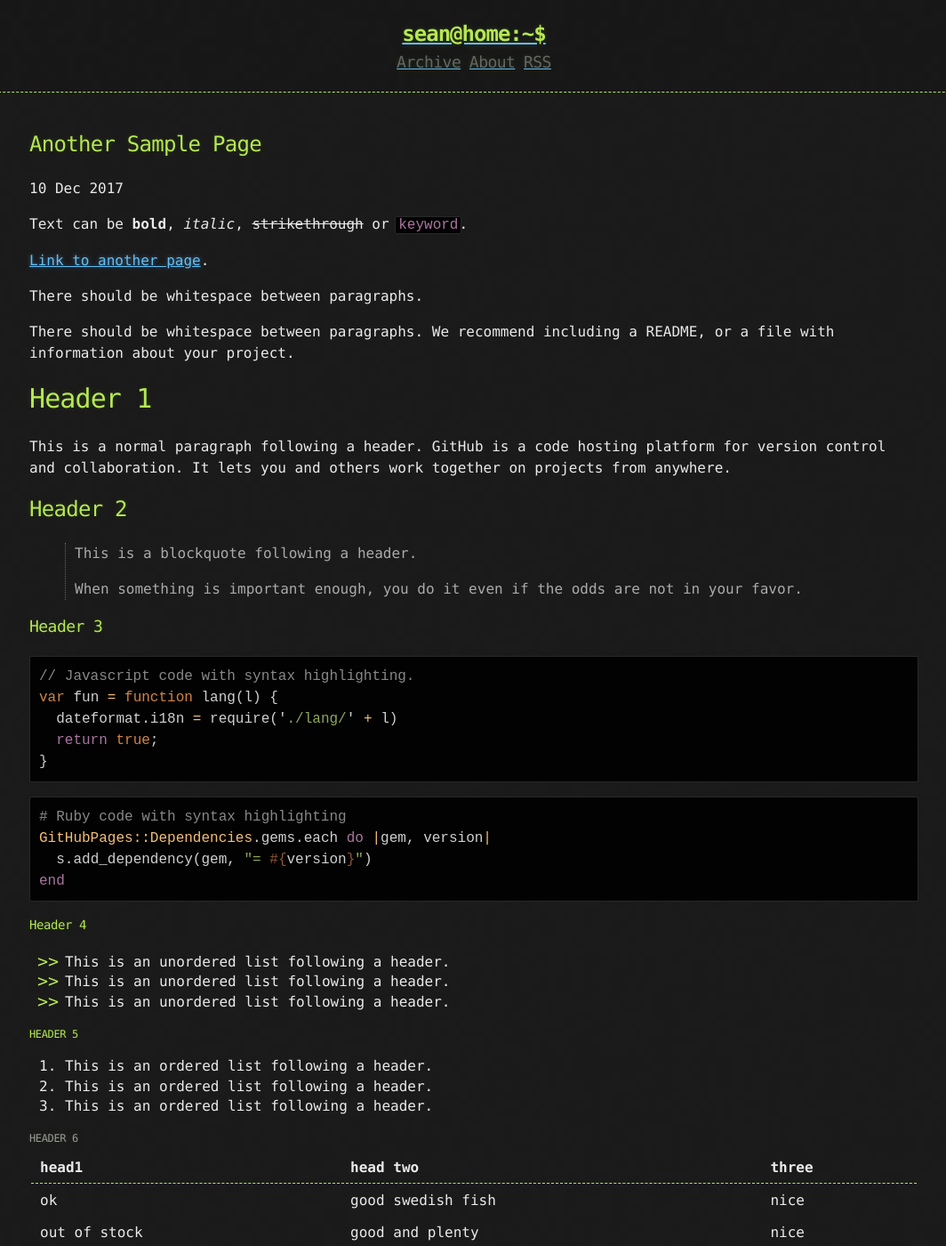
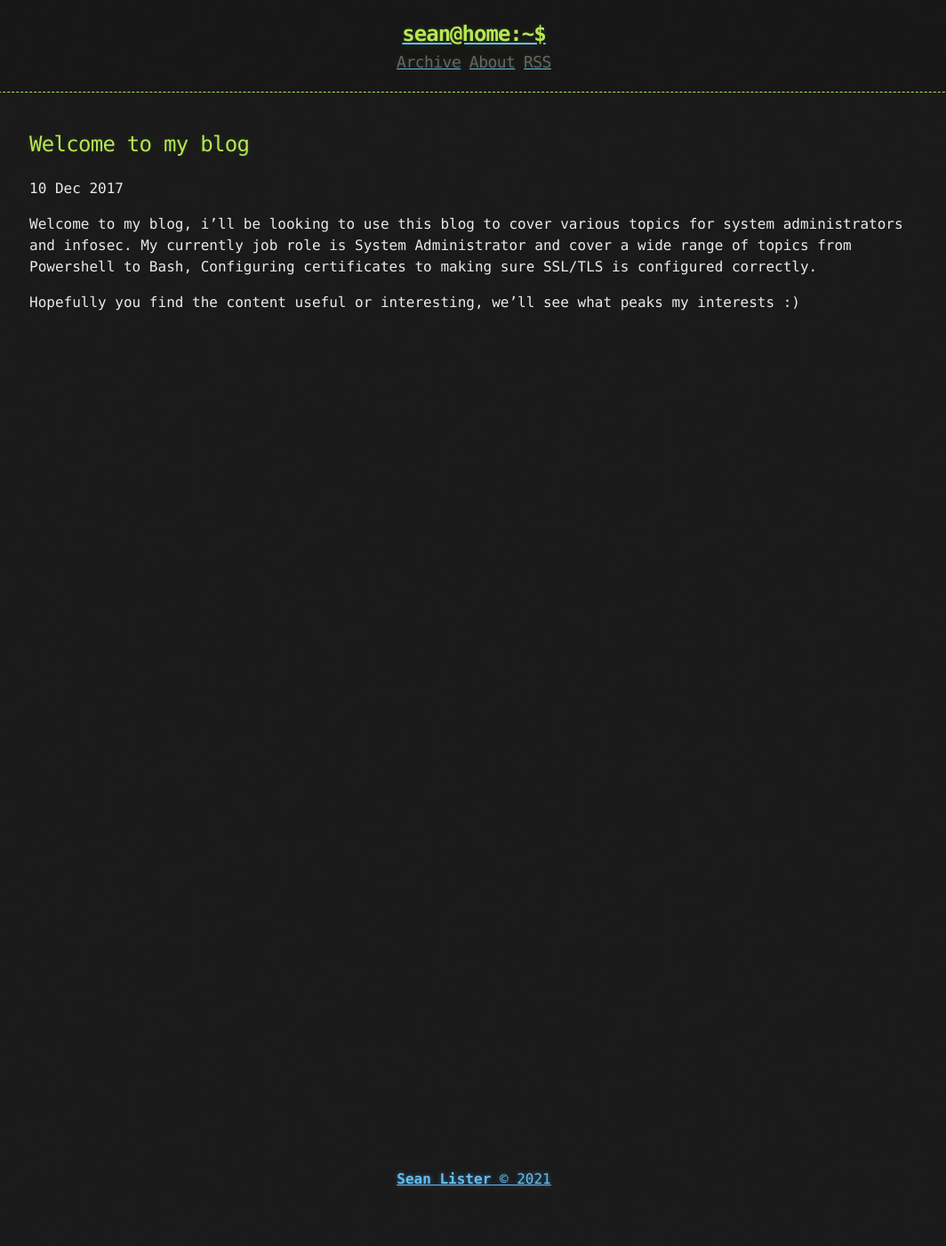
Before and after one commit to TGUK9/TGUK9.github.io, a Jekyll site: the page built from _posts/2017-12-10-Another-Sample-Page.md, in a window 1280 px wide and 1400 px high. Shown: the whole window at 89% size, without its empty margins (107-1171 px from the left). Built offline with Jekyll 4.4.1, drawn with Linux system fonts in a browser that asks for light colours; some of the changed text lies outside the part shown.

Commit message:
Update 2017-12-10-Another-Sample-Page.md

````diff
--- a/_posts/2017-12-10-Another-Sample-Page.md
+++ b/_posts/2017-12-10-Another-Sample-Page.md
@@ -1,124 +1,8 @@
 ---
-title: Another Sample Page
+title: Welcome to my blog
 published: true
 ---
 
-Text can be **bold**, _italic_, ~~strikethrough~~ or `keyword`.
+Welcome to my blog, i'll be looking to use this blog to cover various topics for system administrators and infosec. My currently job role is System Administrator and cover a wide range of topics from Powershell to Bash, Configuring certificates to making sure SSL/TLS is configured correctly.
 
-[Link to another page](another-page).
-
-There should be whitespace between paragraphs.
-
-There should be whitespace between paragraphs. We recommend including a README, or a file with information about your project.
-
-# [](#header-1)Header 1
-
-This is a normal paragraph following a header. GitHub is a code hosting platform for version control and collaboration. It lets you and others work together on projects from anywhere.
-
-## [](#header-2)Header 2
-
-> This is a blockquote following a header.
->
-> When something is important enough, you do it even if the odds are not in your favor.
-
-### [](#header-3)Header 3
-
-```js
-// Javascript code with syntax highlighting.
-var fun = function lang(l) {
-  dateformat.i18n = require('./lang/' + l)
-  return true;
-}
-```
-
-```ruby
-# Ruby code with syntax highlighting
-GitHubPages::Dependencies.gems.each do |gem, version|
-  s.add_dependency(gem, "= #{version}")
-end
-```
-
-#### [](#header-4)Header 4
-
-*   This is an unordered list following a header.
-*   This is an unordered list following a header.
-*   This is an unordered list following a header.
-
-##### [](#header-5)Header 5
-
-1.  This is an ordered list following a header.
-2.  This is an ordered list following a header.
-3.  This is an ordered list following a header.
-
-###### [](#header-6)Header 6
-
-| head1        | head two          | three |
-|:-------------|:------------------|:------|
-| ok           | good swedish fish | nice  |
-| out of stock | good and plenty   | nice  |
-| ok           | good `oreos`      | hmm   |
-| ok           | good `zoute` drop | yumm  |
-
-### There's a horizontal rule below this.
-
-* * *
-
-### Here is an unordered list:
-
-*   Item foo
-*   Item bar
-*   Item baz
-*   Item zip
-
-### And an ordered list:
-
-1.  Item one
-1.  Item two
-1.  Item three
-1.  Item four
-
-### And a nested list:
-
-- level 1 item
-  - level 2 item
-  - level 2 item
-    - level 3 item
-    - level 3 item
-- level 1 item
-  - level 2 item
-  - level 2 item
-  - level 2 item
-- level 1 item
-  - level 2 item
-  - level 2 item
-- level 1 item
-
-### Small image
-
-![](https://assets-cdn.github.com/images/icons/emoji/octocat.png)
-
-### Large image
-
-![](https://guides.github.com/activities/hello-world/branching.png)
-
-
-### Definition lists can be used with HTML syntax.
-
-<dl>
-<dt>Name</dt>
-<dd>Godzilla</dd>
-<dt>Born</dt>
-<dd>1952</dd>
-<dt>Birthplace</dt>
-<dd>Japan</dd>
-<dt>Color</dt>
-<dd>Green</dd>
-</dl>
-
-```
-Long, single-line code blocks should not wrap. They should horizontally scroll if they are too long. This line should be long enough to demonstrate this.
-```
-
-```
-The final element.
-```
+Hopefully you find the content useful or interesting, we'll see what peaks my interests :)
````
